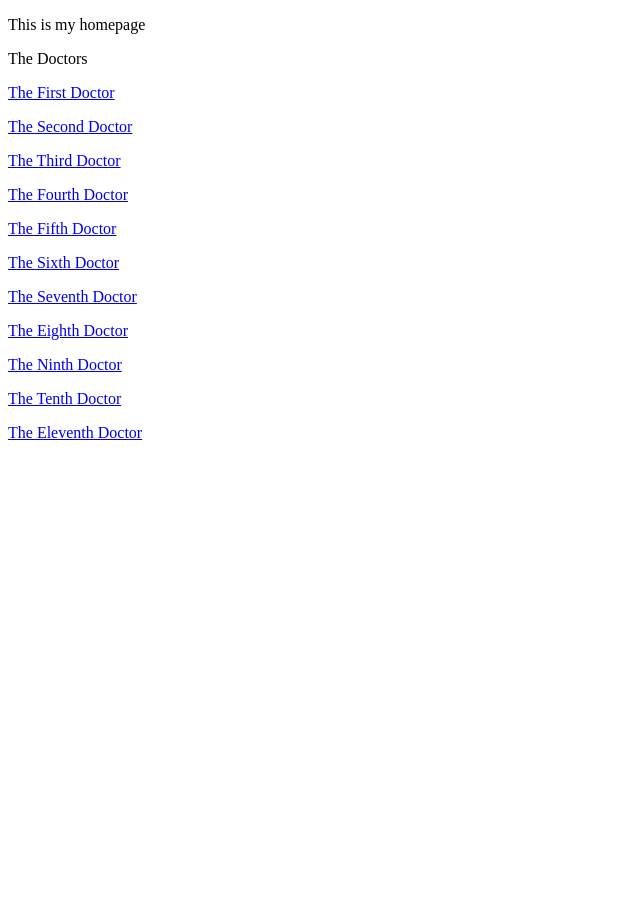
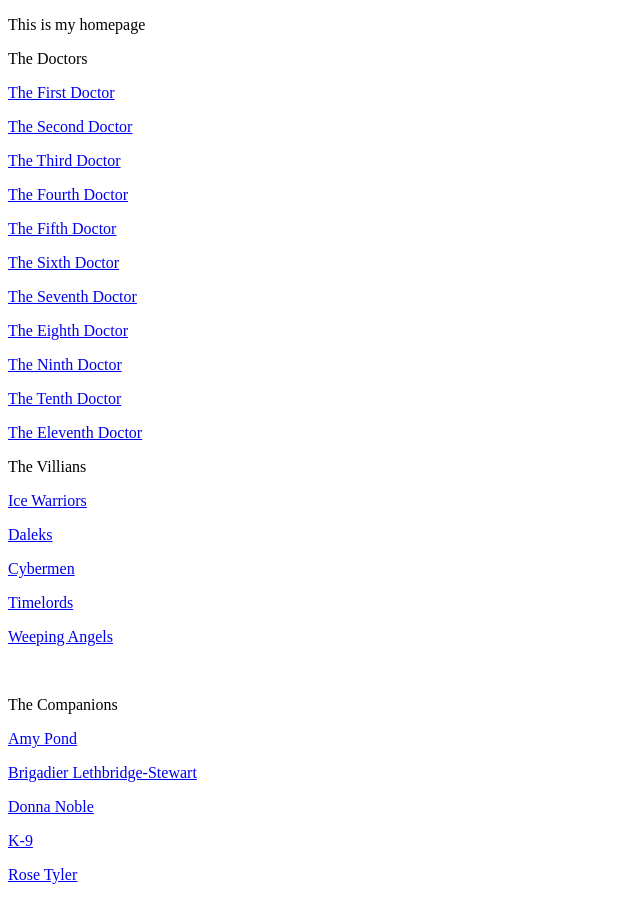
Before and after one commit to JamesOConnor1993/Doctor-Who, a plain HTML site: page index.html in a window 1280 px wide. Shown: the whole page, without its empty margins (0-640 px from the left). Before the commit the page ends 800 px from the top, so only its background shows below. Drawn offline with Linux system fonts and the light colour scheme.

Commit message:
Extreme index.html changes refer to description
Linked each doctor, villian, and companion to their pages, added the
objects to the library. (Disregard previous committ description)

```diff
--- a/index.html
+++ b/index.html
@@ -7,8 +7,7 @@
 
 <body>
 <p>This is my homepage</p>
-<p>The Doctors</p>
-<!-- #BeginLibraryItem "/Library/doctor-who.lbi" -->
+<p>The Doctors<!-- #BeginLibraryItem "/Library/doctor-who.lbi" -->
   <p><a href="doctor-who/doctor-who-01.html">The First Doctor</a></p>
   <p><a href="doctor-who/doctor-who-02.html">The Second Doctor</a></p>
   <p><a href="doctor-who/doctor-who-03.html">The Third Doctor</a></p>
@@ -20,6 +19,24 @@
   <p><a href="doctor-who/doctor-who-09.html">The Ninth Doctor</a></p>
   <p><a href="doctor-who/doctor-who-10.html">The Tenth Doctor</a></p>
   <p><a href="doctor-who/doctor-who-11.html">The Eleventh Doctor</a></p>
+<!-- #EndLibraryItem --></p>
+</p>
+<p>The Villians</p>
+<!-- #BeginLibraryItem "/Library/doctor-who-villians.lbi" -->
+<p><a href="Villians/ice-warrior.html">Ice Warriors</a></p>
+<p><a href="Villians/dalek.html">Daleks</a></p>
+<p><a href="Villians/cybermen.html">Cybermen</a></p>
+<p><a href="Villians/time-lord.html">Timelords</a></p>
+<p><a href="Villians/weeping-angels.html">Weeping Angels</a></p>
+<!-- #EndLibraryItem -->
+<p>&nbsp;</p>
+<p>The Companions</p>
+<!-- #BeginLibraryItem "/Library/doctor-who-companions.lbi" -->
+<p><a href="Companions/amy-pond.html">Amy Pond</a></p>
+<p><a href="Companions/brigadier-lethbridge-stewart.html">Brigadier Lethbridge-Stewart</a></p>
+<p><a href="Companions/donna-noble.html">Donna Noble</a></p>
+<p><a href="Companions/k-nine.html">K-9</a></p>
+<p><a href="Companions/rose-tyler.html">Rose Tyler</a></p>
 <!-- #EndLibraryItem -->
 </body>
 </html>
```
Lines whose indentation alone changed are shown as unchanged.
